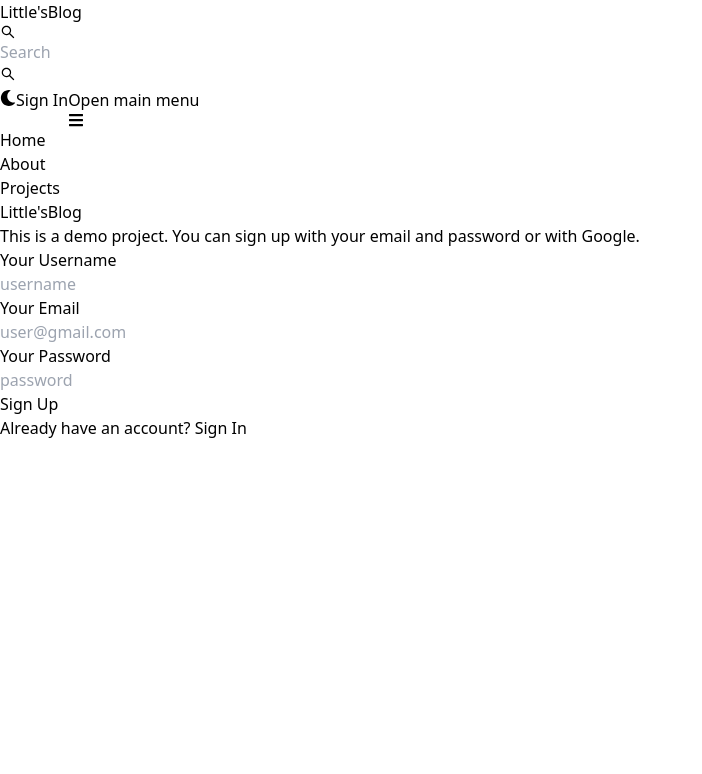
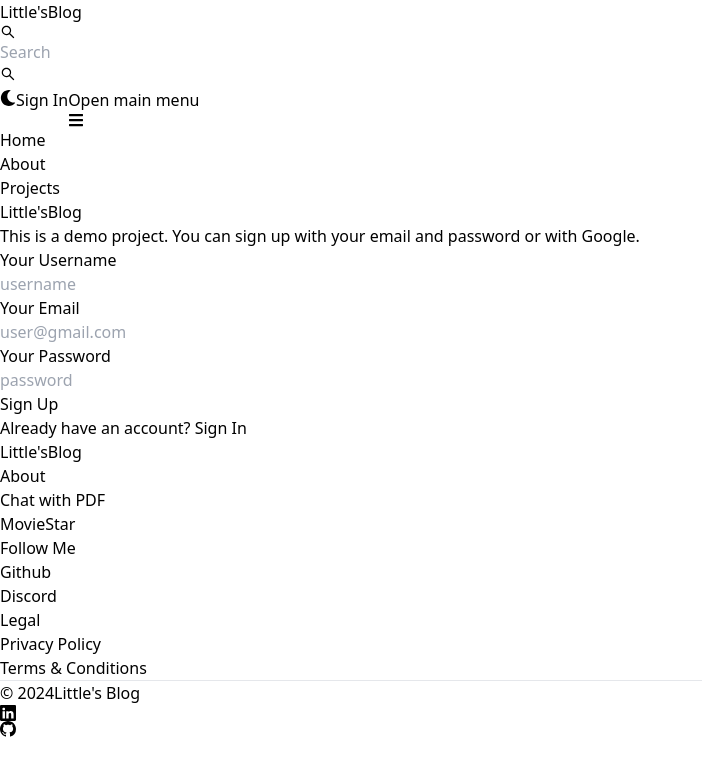
Before and after one commit to steadytaha/Blog, a React (Vite) app in the folder client/: page /signup in a window 1280 px wide. Shown: the top 774 px of the page, without its empty margins (0-702 px from the left). Built offline with nearby package versions, Linux system fonts and the light colour scheme.

Commit message:
Footer component has been created.

```diff
--- a/client/src/App.jsx
+++ b/client/src/App.jsx
@@ -7,6 +7,7 @@
 import SignIn from './pages/SignIn'
 import SignUp from './pages/SignUp'
 import Header from './components/Header'
+import Footer from './components/Footer'
 
 export default function App() {
   return (
@@ -20,6 +21,7 @@
         <Route path="/signin" element={<SignIn />} />
         <Route path="/signup" element={<SignUp />} />
       </Routes>
+      <Footer />
     </Router>
   )
 }
--- /dev/null
+++ b/client/src/components/Footer.jsx
@@ -0,0 +1,83 @@
+import React from 'react'
+import { Footer } from 'flowbite-react'
+import { Link } from 'react-router-dom'
+import { BsLinkedin, BsGithub} from 'react-icons/bs'
+
+export default function FooterCom() {
+  return (
+    <Footer container className='border border-t-8 border-teal-500'>
+        <div className='w-full max-w-7xl mx-auto'>
+            <div className='grid w-full justify-between sm:flex md:grid-cols-1'>
+                <div className='mt-5'>
+                    <Link
+                        to="/"
+                        className='self-center whitespace-nowrap text-sm sm:text-xl font-semibold dark:text-white'
+                    >
+                        <span className='px-2 py-1 bg-gradient-to-r rounded-lg from-green-400 to-blue-700 text-white'>
+                            Little's
+                        </span>
+                        Blog
+                    </Link>
+                </div>
+                <div className='grid grid-cols-2 gap-8 mt-4 sm:grid-cols-3 sm:gap-6'>
+                    <div>
+                        <Footer.Title title='About' />
+                        <Footer.LinkGroup col>
+                            <Footer.Link
+                            href='https://github.com/steadytaha/ChatWithPDF'
+                            target='_blank'
+                            rel='noopener noreferrer'
+                            >
+                                Chat with PDF
+                            </Footer.Link>
+                            <Footer.Link
+                            href='https://steadytaha.github.io/MovieStar/'
+                            target='_blank'
+                            rel='noopener noreferrer'>
+                                MovieStar
+                            </Footer.Link>
+                        </Footer.LinkGroup>
+                    </div>
+                    <div>
+                        <Footer.Title title='Follow Me' />
+                        <Footer.LinkGroup col>
+                            <Footer.Link
+                            href='https://github.com/steadytaha'
+                            target='_blank'
+                            rel='noopener noreferrer'
+                            >
+                                Github
+                            </Footer.Link>
+                            <Footer.Link
+                            href='#'>
+                                Discord
+                            </Footer.Link>
+                        </Footer.LinkGroup>
+                    </div>
+                    <div>
+                        <Footer.Title title='Legal' />
+                        <Footer.LinkGroup col>
+                            <Footer.Link
+                            href='#'>
+                                Privacy Policy
+                            </Footer.Link>
+                            <Footer.Link
+                            href='#'>
+                                Terms &amp; Conditions
+                            </Footer.Link>
+                        </Footer.LinkGroup>
+                    </div>
+                </div>
+            </div>
+            <Footer.Divider />
+            <div className='w-full sm:flex sm:items-center sm:justify-between'>
+                <Footer.Copyright href='#' by="Little's Blog" year={new Date().getFullYear()}/>
+                <div className='flex gap-6 sm:mt-0 mt-4 sm: justify-center'>
+                    <Footer.Icon href='#' icon={BsLinkedin} />
+                    <Footer.Icon href='#' icon={BsGithub} />
+                </div>
+            </div>
+        </div>
+    </Footer>
+  );
+}
```
